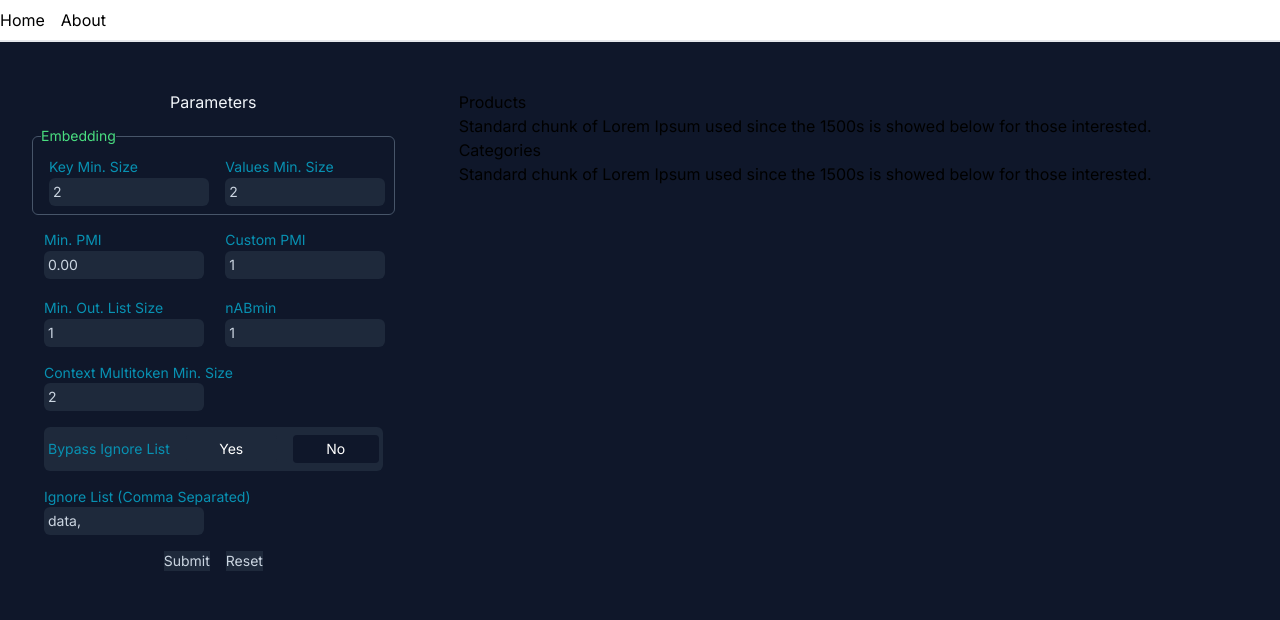
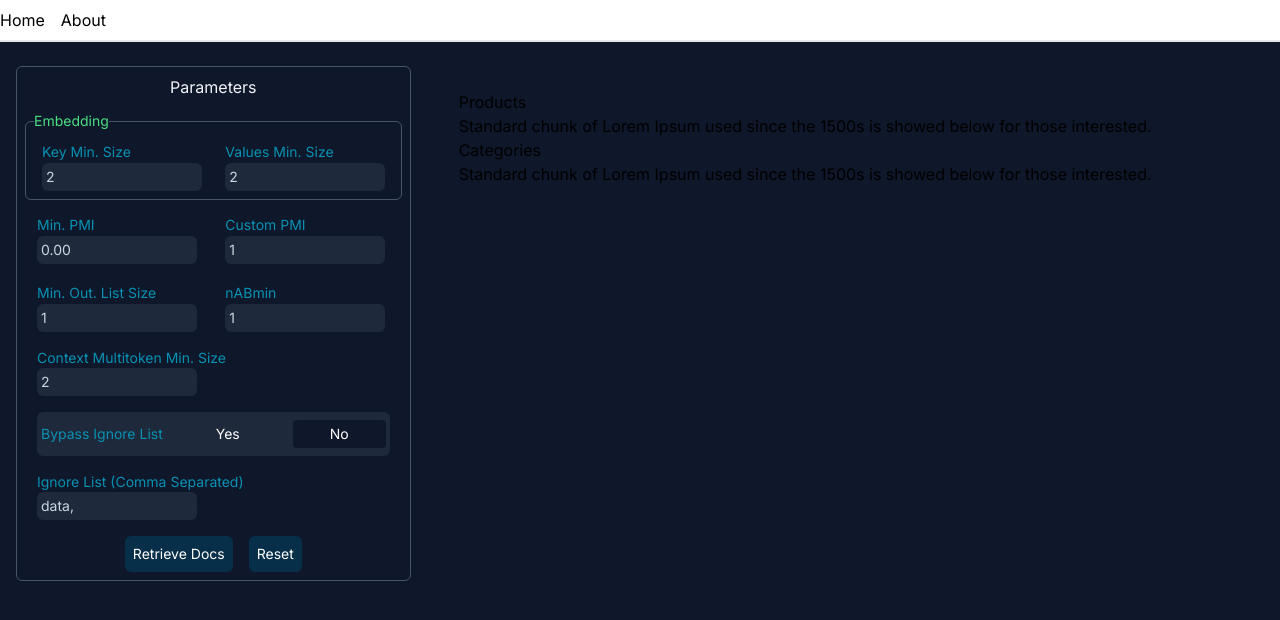
Before and after one commit to rajiviyer/xllm_web_api, a Next.js app in the folder frontend/: page / in a window 1280 px wide. Shown: the top 620 px of the page. Built offline with nearby package versions, Linux system fonts and the light colour scheme.

Commit message:
Improved Form Looka & Feel

```diff
--- a/frontend/app/page.tsx
+++ b/frontend/app/page.tsx
@@ -5,7 +5,7 @@ function HomePage() {
     <div className="flex flex-col lg:flex-row">
       {/* <div>Test</div> */}
       {/* Left Container */}
-      <div className="w-full lg:w-1/3 p-8 flex flex-col items-center lg:sticky top-16 h-auto lg:h-screen mt-4">
+      <div className="w-full lg:w-1/3 px-4 pt-2 flex flex-col items-center lg:sticky top-16 h-auto lg:h-screen mt-3">
         <ParamForm />
       </div>
       {/* Right Container */}
--- /dev/null
+++ b/frontend/components/Button.tsx
@@ -0,0 +1,20 @@
+import React from "react";
+function Button({
+  children,
+  buttonType,
+}: {
+  children: React.ReactNode;
+  buttonType: "reset" | "button" | "submit";
+}) {
+  return (
+    <div>
+      <button
+        type={buttonType}
+        className="p-2 bg-sky-950 hover:bg-sky-800 text-white text-sm rounded-md"
+      >
+        {children}
+      </button>
+    </div>
+  );
+}
+export default Button;
--- a/frontend/components/ParamForm.tsx
+++ b/frontend/components/ParamForm.tsx
@@ -3,6 +3,7 @@ import { useForm } from "react-hook-form";
 import { FormType } from "@/lib/utils/types";
 import { useState } from "react";
 import OptionButton from "./OptionButton";
+import Button from "./Button";
 
 function ParamForm() {
   const { register, handleSubmit } = useForm<FormType>();
@@ -11,7 +12,7 @@ function ParamForm() {
     setSelectedOption(option);
   };
   return (
-    <div className="container">
+    <div className="container p-2 border border-slate-600 rounded-md">
       <h2 className="text-slate-100 mb-3 text-center">Parameters</h2>
       <form className="w-full" action="">
         <fieldset className="border rounded-md border-slate-600 p-2 mb-3">
@@ -98,7 +99,7 @@ function ParamForm() {
             />
           </div>
         </div>
-        <div className="flex flex-wrap mb-4 px-3">
+        <div className="flex flex-col mb-4 px-3">
           <label
             className="text-cyan-600 text-sm"
             htmlFor="ContextMultitokenMinSize"
@@ -130,18 +131,8 @@ function ParamForm() {
           </div>
         )}
         <div className="flex flex-row justify-center gap-4 px-3">
-          <button
-            type="submit"
-            className="bg-slate-800 btn btn-primary text-sm text-slate-300"
-          >
-            Submit
-          </button>
-          <button
-            type="reset"
-            className="bg-slate-800 btn text-sm text-slate-300"
-          >
-            Reset
-          </button>
+          <Button buttonType="submit">Retrieve Docs</Button>
+          <Button buttonType="button">Reset</Button>
         </div>
       </form>
     </div>
```
